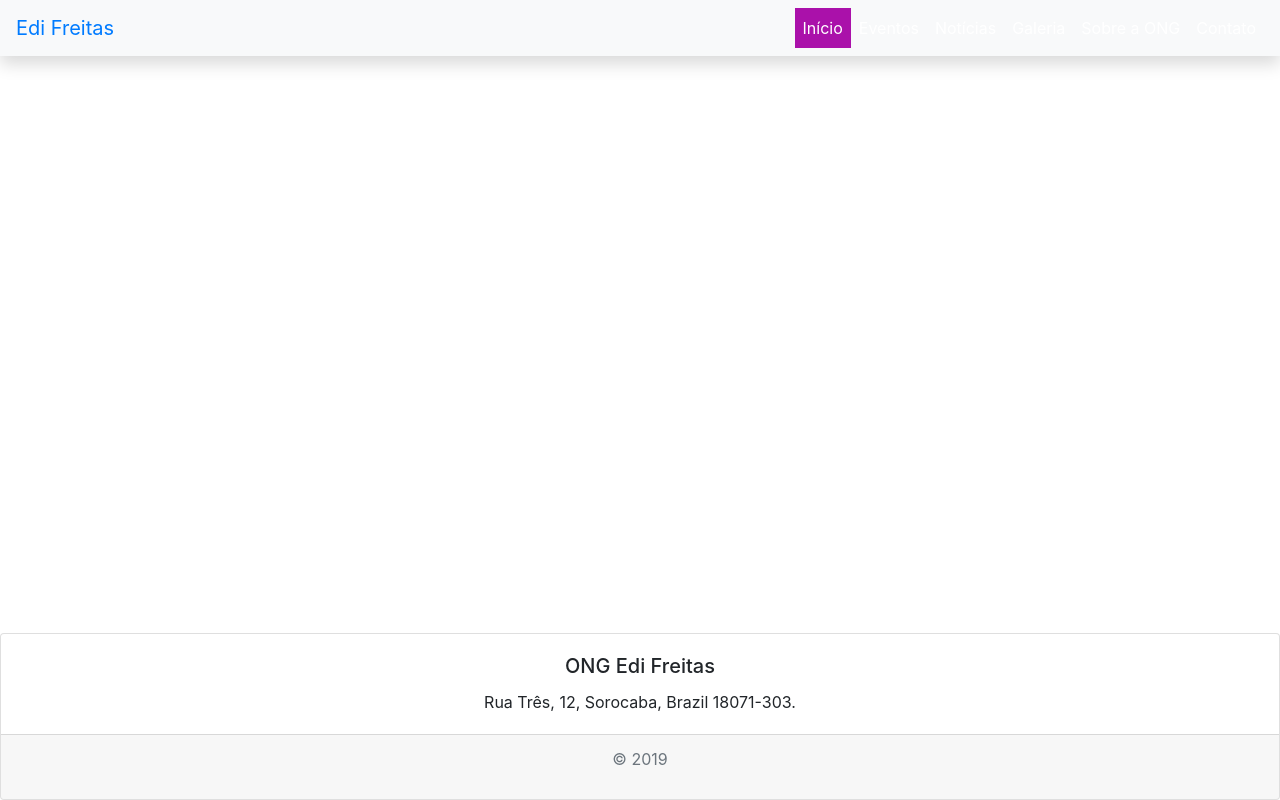
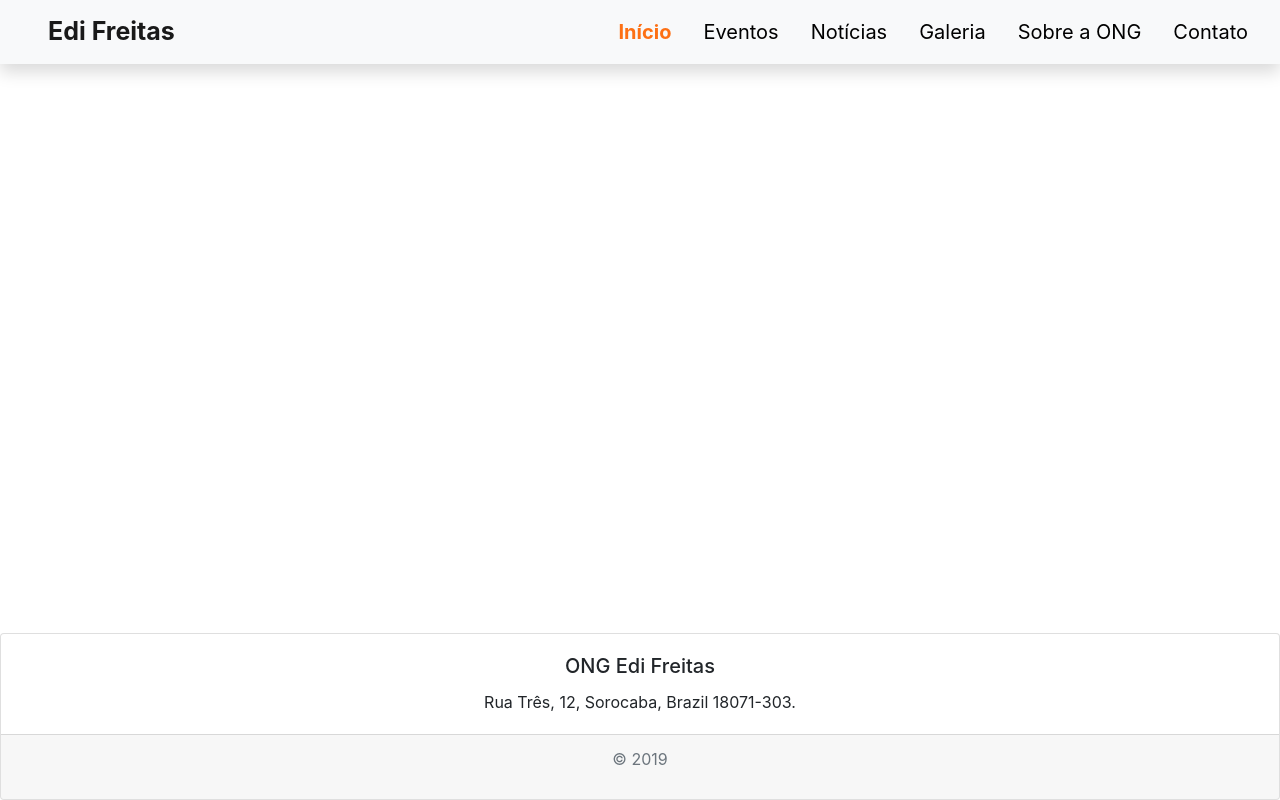
Before and after one commit to LeonardoNozaki/Atividade-ERUS---UFSCar, a React (Create React App) app in the folder app/: page / in a window 1280 px wide. Built offline with nearby package versions, Linux system fonts and the light colour scheme.

Commit message:
Alteracoes na navbar

```diff
--- a/app/src/components/App.js
+++ b/app/src/components/App.js
@@ -1,5 +1,5 @@
 import React from 'react';
-import Button from 'react-bootstrap/Button';
+import 'bootstrap/dist/css/bootstrap.min.css';
 import MyNavbar from './Navbar/index';
 import Footer from './Footer/index'
 
@@ -7,7 +7,7 @@ export default class App extends React.Component{
   render(){
     return (
       <div>
-        <MyNavbar />
+        <MyNavbar initActive={0}/>
         <Footer />
       </div>
     );
--- /dev/null
+++ b/app/src/components/Navbar/Navlink.js
@@ -0,0 +1,17 @@
+import React from 'react';
+import './styles.css';
+
+export default class MyNavbar extends React.Component{
+
+    render(){
+        let className;
+        if (this.props.isActive) {
+            className = ' link-active';
+        }
+        else{
+            className = ' link';
+        }
+        return <a  className={className} onClick={this.props.onClick} href={this.props.link}>{this.props.value}</a>
+
+    }
+}
--- a/app/src/components/Navbar/index.js
+++ b/app/src/components/Navbar/index.js
@@ -1,21 +1,44 @@
 import React from 'react';
-import {Navbar, Nav, NavDropdown} from 'react-bootstrap';
 import './styles.css';
+import {Navbar, Nav} from 'react-bootstrap';
+import Navlink from './Navlink';
+
 
 export default class MyNavbar extends React.Component{
+  constructor(props) {
+    super(props);
+    this.state = {
+      isActive: Array(6).fill(false),
+    };
+    this.state.isActive[this.props.initActive] = true;
+  }
+
+  handleClick(active) {
+    const isActive = this.state.isActive.slice();
+    for(let i=0; i<6; i++){
+      isActive[i] = false;
+    }
+    isActive[active] = true;
+    this.setState({
+      isActive: isActive,
+    });
+  }
+
+
   render(){
+
     return (
-        <Navbar className="shadow" collapseOnSelect expand="lg" bg="light" variant="" fixed="top">
-            <Navbar.Brand href="#home">Edi Freitas</Navbar.Brand>
+        <Navbar className="shadow" collapseOnSelect expand="lg" bg="light" variant="light" fixed="top">
+            <Navbar.Brand href="#" className="brand" >Edi Freitas</Navbar.Brand>
             <Navbar.Toggle aria-controls="responsive-navbar-nav" />
             <Navbar.Collapse id="responsive-navbar-nav">
                 <Nav className="ml-auto">
-                    <Nav.Link className="item-active"  href="#">Início</Nav.Link>
-                    <Nav.Link href="#">Eventos</Nav.Link>
-                    <Nav.Link href="#">Notícias</Nav.Link>
-                    <Nav.Link href="#">Galeria</Nav.Link>
-                    <Nav.Link href="#">Sobre a ONG</Nav.Link>
-                    <Nav.Link href="#">Contato</Nav.Link>
+                    <Navlink onClick={() => this.handleClick(0)} isActive={this.state.isActive[0]} value={'Início'} link='#'></Navlink>
+                    <Navlink onClick={() => this.handleClick(1)} isActive={this.state.isActive[1]} value={'Eventos'} link='#'></Navlink>
+                    <Navlink onClick={() => this.handleClick(2)} isActive={this.state.isActive[2]} value={'Notícias'} link='#'></Navlink>
+                    <Navlink onClick={() => this.handleClick(3)} isActive={this.state.isActive[3]} value={'Galeria'} link='#'></Navlink>
+                    <Navlink onClick={() => this.handleClick(4)} isActive={this.state.isActive[4]} value={'Sobre a ONG'} link='#'></Navlink>
+                    <Navlink onClick={() => this.handleClick(5)} isActive={this.state.isActive[5]} value={'Contato'} link='#'></Navlink>
                 </Nav>
                 </Navbar.Collapse>
         </Navbar>
--- a/app/src/components/Navbar/styles.css
+++ b/app/src/components/Navbar/styles.css
@@ -2,11 +2,39 @@
     box-shadow: 0 19px 38px rgba(0,0,0,0.30), 0 15px 12px rgba(0,0,0,0.22);
 }
 
-.item-active{
-    background: #a1a;
-    color: #fff;
+.link-active{
+    color: #fd7014;
+    font-weight: bold;
+    padding-right: .5rem;
+    padding-left: .5rem;
+    display: block;
+    padding: .5rem 1rem;
+    font-size: 20px;
 }
 
-.nav-link{
-    color: #fff;
+.link-active:hover {
+    color: #fd7014;
+    text-decoration: none;
+    font-size: 20px;
 }
+
+.brand{
+    font-weight: 700;
+    margin-left: 2rem;
+    font-size: 25px;
+}
+
+.link {
+    color: black;
+    padding-right: .5rem;
+    padding-left: .5rem;
+    display: block;
+    padding: .5rem 1rem;
+    font-size: 20px;
+}
+
+.link:hover {
+    color: black;
+    text-decoration: none;
+    font-size: 20px;
+}
--- a/app/src/index.js
+++ b/app/src/index.js
@@ -2,7 +2,7 @@ import React from 'react';
 import ReactDOM from 'react-dom';
 import App from './components/App';
 import * as serviceWorker from './serviceWorker';
-import 'bootstrap/dist/css/bootstrap.min.css';
+
 
 ReactDOM.render(<App />, document.getElementById('root'));
 
```
